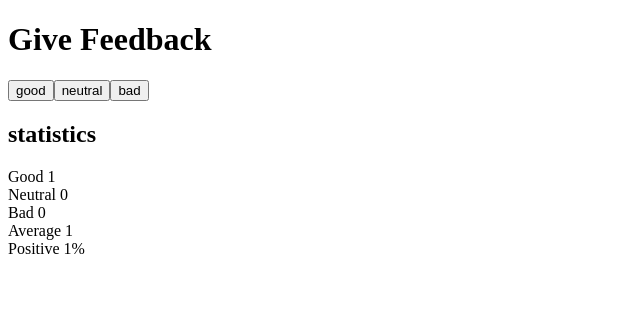
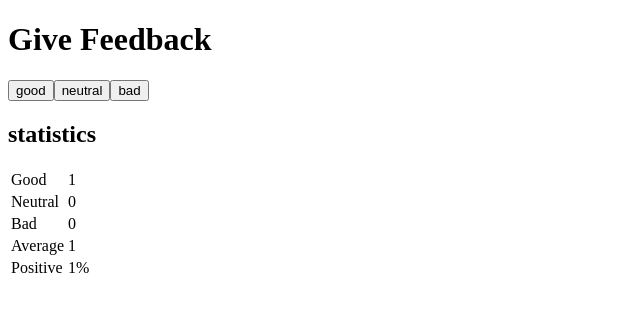
Before and after one commit to eevasii/fullstackopen-2021, a React (Create React App) app in the folder osa1/unicafe/: page / in a window 1280 px wide. Both pictures are taken after a click on the button "good". Shown: the top 312 px of the page, without its empty margins (0-640 px from the left). Built offline with nearby package versions, Linux system fonts and the light colour scheme.

Commit message:
Done exercise 1.11*: unicafe step6

```diff
--- a/osa1/unicafe/src/index.js
+++ b/osa1/unicafe/src/index.js
@@ -26,16 +26,31 @@ const Statistics = (props) => {
   }
 
       return (
-        <div>
-          <StatisticLine text="Good" value={props.good}/>
-          <StatisticLine text= "Neutral" value={props.neutral}/>
-          <StatisticLine text="Bad" value= {props.bad} />
-          <StatisticLine text="Average"
-          value={(props.good*1+props.neutral*0+props.bad*(-1)) / (props.good+props.neutral+props.bad)}/>
-          <StatisticLine text="Positive"
-          value={props.good/(props.good+props.neutral+props.bad)}
-          percentage="%"/>
-        </div>
+        <table>
+          <tbody>
+            <tr>
+              <td><StatisticLine text="Good"/></td>
+              <td> <StatisticLine value={props.good}/></td>
+            </tr>
+            <tr>
+              <td><StatisticLine text= "Neutral" /> </td>
+              <td><StatisticLine value={props.neutral}/></td>
+            </tr>
+            <tr>
+              <td><StatisticLine text="Bad" /></td>
+              <td><StatisticLine value= {props.bad} /></td>
+            </tr>
+            <tr>
+              <td><StatisticLine text="Average" /></td>
+              <td><StatisticLine value={(props.good*1+props.neutral*0+props.bad*(-1)) / (props.good+props.neutral+props.bad)}/></td>
+            </tr>
+            <tr>
+              <td><StatisticLine text="Positive" /></td>
+              <td><StatisticLine value={props.good/(props.good+props.neutral+props.bad)}
+              percentage="%"/> </td>
+            </tr>
+          </tbody>
+        </table>
     )
 }
 
```
Also changed, not shown: 1 other file (tests, documents, lock files or other folders).
